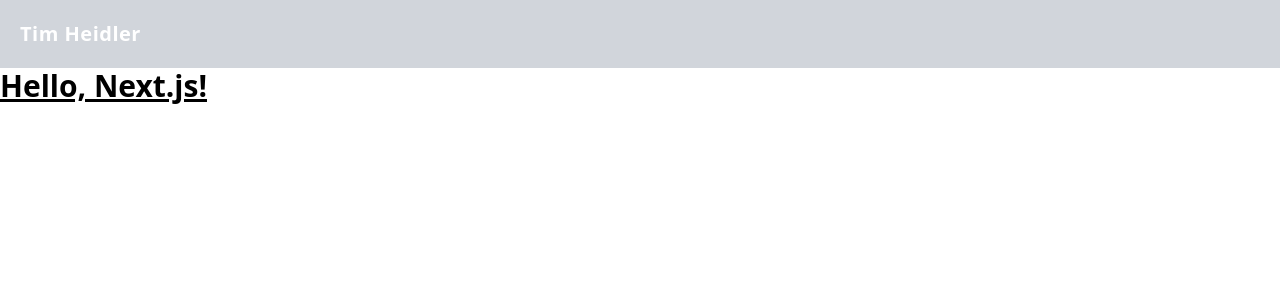
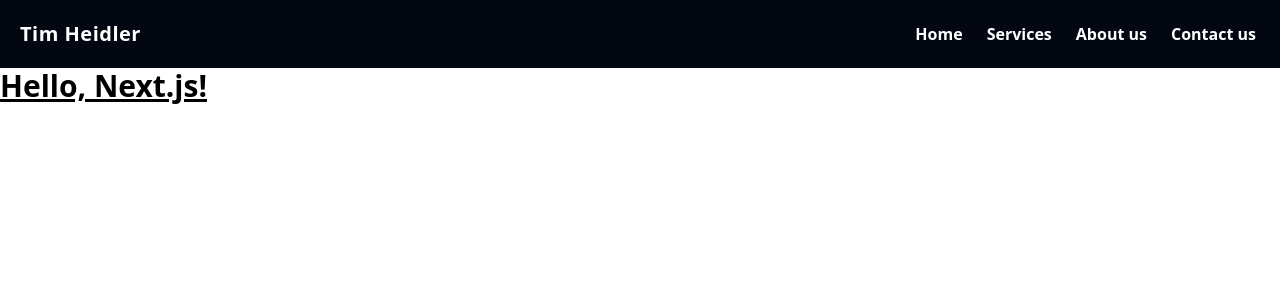
Before and after one commit to timplay33/personal-website-nextjs, a Next.js app: page / in a window 1280 px wide. Shown: the top 300 px of the page. Built offline with nearby package versions, Linux system fonts and the light colour scheme.

Commit message:
modified:   src/components/Navbar.tsx

```diff
--- a/src/components/Navbar.tsx
+++ b/src/components/Navbar.tsx
@@ -1,18 +1,29 @@
+'use client';
+
 import Link from 'next/link';
+import { useState } from 'react';
 
 export const Navbar = () => {
+  const [active, setActive] = useState(false);
+
+  const handleClick = () => {
+    setActive(!active);
+  };
+
   return (
     <>
-      <nav className='flex items-center flex-wrap bg-gray-300 p-3 '>
-        <Link href="/">
+      <nav className='flex items-center flex-wrap bg-gray-950 p-3 '>
+        <Link href='/'>
           <div className='inline-flex items-center p-2 mr-4 '>
-
             <span className='text-xl text-white font-bold tracking-wide'>
               Tim Heidler
             </span>
           </div>
         </Link>
-        <button className=' inline-flex p-3 hover:bg-gray-600 rounded lg:hidden text-white ml-auto hover:text-white outline-none'>
+        <button
+          className=' inline-flex p-3 hover:bg-gray-800 rounded lg:hidden text-white ml-auto hover:text-white outline-none'
+          onClick={handleClick}
+        >
           <svg
             className='w-6 h-6'
             fill='none'
@@ -28,6 +39,35 @@
             />
           </svg>
         </button>
+        {/*Note that in this div we will use a ternary operator to decide whether or not to display the content of the div  */}
+        <div
+          className={`${
+            active ? '' : 'hidden'
+          }   w-full lg:inline-flex lg:flex-grow lg:w-auto`}
+        >
+          <div className='lg:inline-flex lg:flex-row lg:ml-auto lg:w-auto w-full lg:items-center items-start  flex flex-col lg:h-auto'>
+            <Link href='/'>
+              <div className='lg:inline-flex lg:w-auto w-full px-3 py-2 rounded text-white font-bold items-center justify-center hover:bg-gray-800 hover:text-white '>
+                Home
+              </div>
+            </Link>
+            <Link href='/'>
+              <div className='lg:inline-flex lg:w-auto w-full px-3 py-2 rounded text-white font-bold items-center justify-center hover:bg-gray-800 hover:text-white'>
+                Services
+              </div>
+            </Link>
+            <Link href='/'>
+              <div className='lg:inline-flex lg:w-auto w-full px-3 py-2 rounded text-white font-bold items-center justify-center hover:bg-gray-800 hover:text-white'>
+                About us
+              </div>
+            </Link>
+            <Link href='/'>
+              <div className='lg:inline-flex lg:w-auto w-full px-3 py-2 rounded text-white font-bold items-center justify-center hover:bg-gray-800 hover:text-white'>
+                Contact us
+              </div>
+            </Link>
+          </div>
+        </div>
       </nav>
     </>
   );
```
